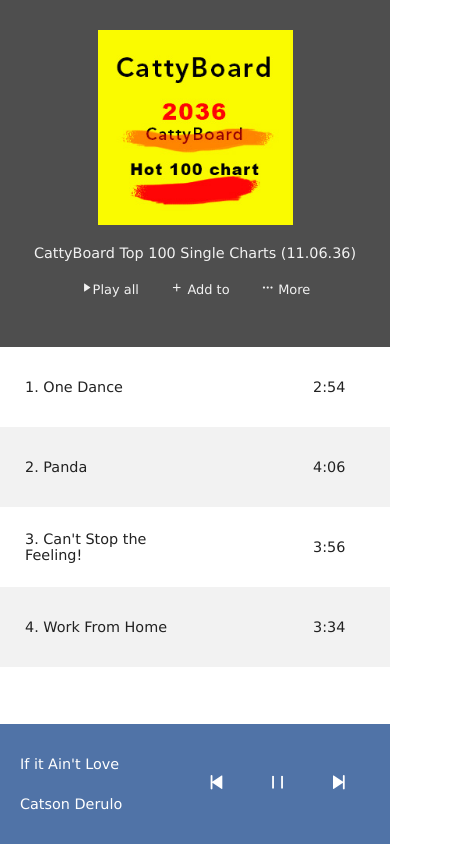
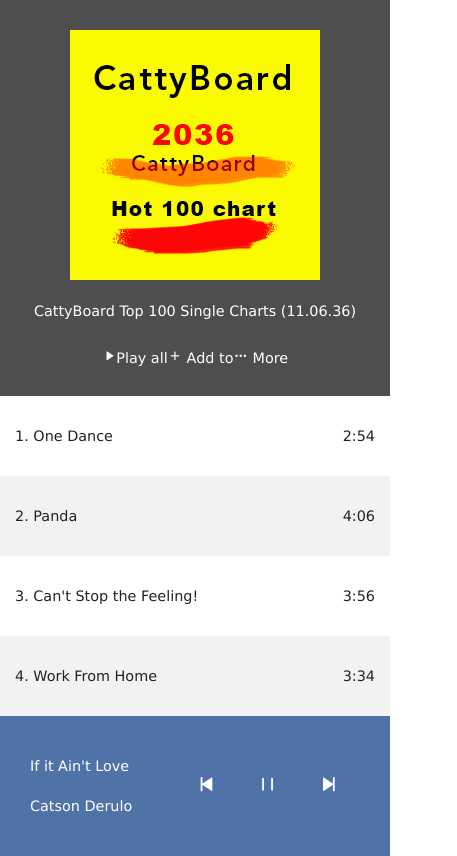
Before and after one commit to EgoLydia/Music-app-layout, a plain HTML site: page index.html in a window 390 px wide. Shown: the whole page, 457 px wide, since content can reach past the window. Drawn offline with nearby package versions, Linux system fonts and the light colour scheme.

Commit message:
Feature: Style fix

```diff
--- a/style.css
+++ b/style.css
@@ -3,6 +3,12 @@ body {
   height: 100%;
 }
 
+
+p {
+  margin: 0;
+}
+
+@media (min-width: 1024px) {
     body {
         display: flex;
         flex-direction: column;
@@ -13,11 +19,6 @@ body {
         font-size: 0.9em;
       }
 
-p {
-  margin: 0;
-}
-
-@media (min-width: 1024px) {
     li {
     display: flex;
     padding: 0 20px;
@@ -136,6 +137,16 @@ p {
 }
 
 @media (max-width: 600px) {
+    body {
+        display: flex;
+        flex-direction: column;
+        background-color: #fff;
+        margin: 0;
+        font-family: Verdana, Geneva, Tahoma, sans-serif;
+        color: #222;
+        font-size: 0.9em;
+      }
+
     aside {
     display: none;
   }
@@ -164,32 +175,24 @@ p {
     display: none;
   }
 
-  .music-head {
+  .music-head{
+      text-align: center;
       background-color: #4e4e4e;
-    color: #f2f2f2;
-    display: flex;
-    flex-direction: column;
-    align-items: center;
-    padding-bottom: 50px;
+      color: white;
+      padding-top: 30px;
+      padding-bottom: 30px;
   }
 
-  .music-head img {
-    margin-top: 30px;
-    width: 50%;
+  .music-controls{
+      display: flex;
+      justify-content: center;
+      padding-top: 30px;
+
   }
 
   .album-text {
     font-size: 1em;
     font-family: Verdana, Geneva, Tahoma, sans-serif;
-    padding-top: 20px;
-  }
-
-  .music-controls {
-    display: flex;
-    justify-content: space-around;
-    padding-left: 30px;
-    padding-right: 30px;
-    font-size: 0.9em;
     padding-top: 20px;
   }
 
@@ -201,26 +204,20 @@ p {
     padding: 15px;
   }
 
-  li p {
-    flex: 0 0 40%;
-  }
-
-  .number {
-    margin-left: 10px;
+  .minute {
+    margin-left: auto;
   }
 
   li:nth-child(2n) {
     background-color: #f2f2f2;
   }
 
-  .footer-icon {
+ footer {
+    margin-top: auto;
+    color: #fff;
+    background-color: rgba(61, 100, 158, 0.9);
     display: flex;
-    margin: auto;
-    margin-right: 0;
-  }
-
-  .footer-icon p {
-    font-size: 1.5em;
+    padding: 30px;
   }
 
   .music-play {
@@ -229,19 +226,21 @@ p {
     font-family: Verdana, Geneva, Tahoma, sans-serif;
   }
 
-  .minute {
-    margin-left: 10em;
+  .footer-icon {
+    display: flex;
+    margin: auto;
+    margin-right: 0;
   }
-
+  .footer-icon p {
+    font-size: 1.5em;
+  }
   .icon1 {
     margin: 20px;
   }
-  footer {
-    /* flex: 0 0 90px; */
-    margin-top: auto;
-    color: #fff;
-    background-color: rgba(61, 100, 158, 0.9);
-    display: flex;
-    padding: 20px;
+
+
+  .music-head img{
+      /* width: 50%; */
   }
+
 }
```
Also changed, not shown: index.html (+2 -4 lines). Lines whose indentation alone changed are shown as unchanged.
